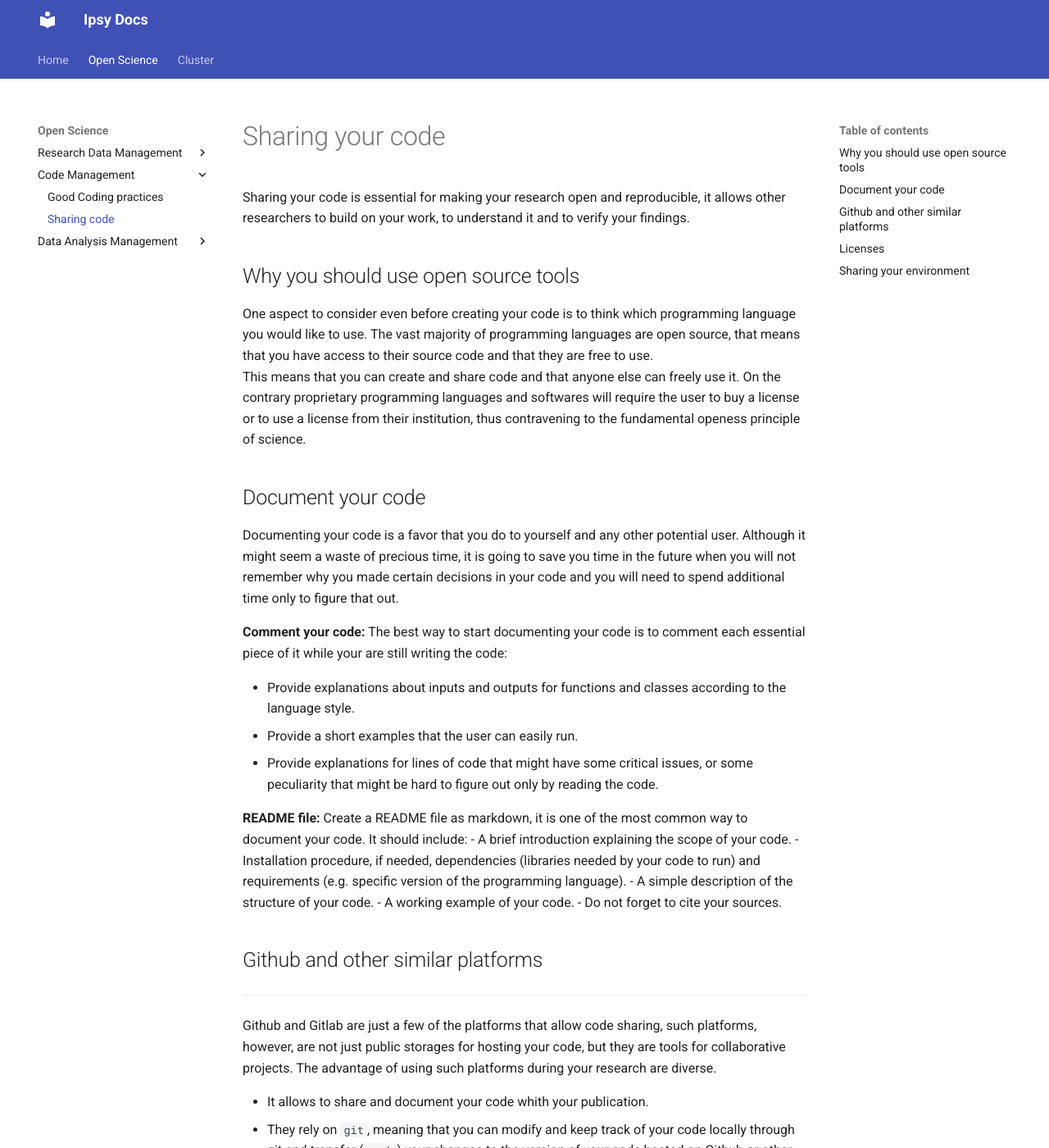
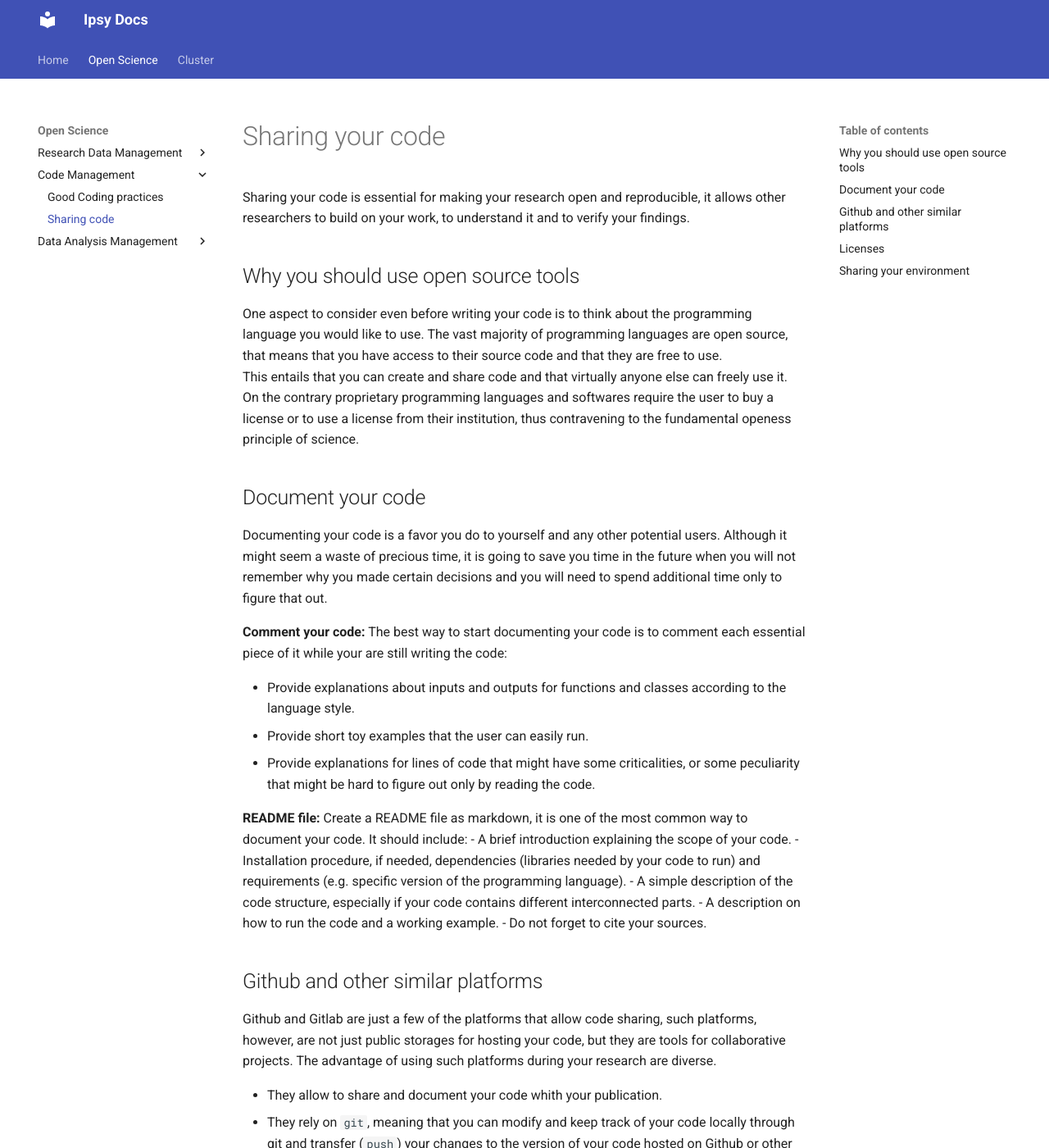
Before and after one commit to pvavra/temp-ipsy, an MkDocs documentation site: the page built from docs/open-science/code-management/sharing.md, in a window 1280 px wide and 1400 px high. Shown: the whole window at 82% size. Built offline with MkDocs 1.6.1 and Material for MkDocs 9.7.7, drawn with Linux system fonts in a browser that asks for light colours; some of the changed text lies outside the part shown.

Commit message:
Fix typos and modify Github paragraph

```diff
--- a/docs/open-science/code-management/sharing.md
+++ b/docs/open-science/code-management/sharing.md
@@ -4,37 +4,37 @@ Sharing your code is essential for making your research open and reproducible, i
 
 ## Why you should use open source tools
 
-One aspect to consider even before creating your code is to think which programming language you would like to use.
+One aspect to consider even before writing your code is to think about the programming language you would like to use.
 The vast majority of programming languages are open source, that means that you have access to their source code and that they are free to use.</b>
-This means that you can create and share code and that anyone else can freely use it. On the contrary proprietary programming languages and softwares will require the user to buy a license or to use a license from their institution, thus contravening to the fundamental openess principle of science.
+This entails that you can create and share code and that virtually anyone else can freely use it. On the contrary proprietary programming languages and softwares require the user to buy a license or to use a license from their institution, thus contravening to the fundamental openess principle of science.
 
 ## Document your code
 
-Documenting your code is a favor that you do to yourself and any other potential user. Although it might seem a waste of precious time, it is going to save you time in the future when you will not remember why you made certain decisions in your code and you will need to spend additional time only to figure that out.
+Documenting your code is a favor you do to yourself and any other potential users. Although it might seem a waste of precious time, it is going to save you time in the future when you will not remember why you made certain decisions and you will need to spend additional time only to figure that out.
 
 **Comment your code:** The best way to start documenting your code is to comment each essential piece of it while your are still writing the code:
 
 - Provide explanations about inputs and outputs for functions and classes according to the language style.
-- Provide a short examples that the user can easily run.
-- Provide explanations for lines of code that might have some critical issues, or some peculiarity that might be hard to figure out only by reading the code.
+- Provide short toy examples that the user can easily run.
+- Provide explanations for lines of code that might have some criticalities, or some peculiarity that might be hard to figure out only by reading the code.
 
 **README file:** Create a README file as markdown, it is one of the most common way to document your code. It should include:
 - A brief introduction explaining the scope of your code.
 - Installation procedure, if needed, dependencies (libraries needed by your code to run) and requirements (e.g. specific version of the programming language).
-- A simple description of the structure of your code.
-- A working example of your code.
+- A simple description of the code structure, especially if your code contains different interconnected parts.
+- A description on how to run the code and a working example.
 - Do not forget to cite your sources.
 
 ## Github and other similar platforms
-*******
+
 Github and Gitlab are just a few of the platforms that allow code sharing, such platforms, however, are not just public storages for hosting your code, but they are tools for collaborative projects. The advantage of using such platforms during your research are diverse.
 
-- It allows to share and document your code whith your publication.
+- They allow to share and document your code whith your publication.
 - They rely on `git`, meaning that you can modify and keep track of your code locally through git and transfer (`push`) your changes to the version of your code hosted on Github or other platforms.
-- It allows to easily work on the same project with your collaborators.
-- It gives you a free and safe backup for your code.
-- It allows you to have private projects that only you and your collaborators can see.
-- If your repository is public it allows other people to use your code and help you and find potential issues.
+- They allow to work easily on the same project with your collaborators.
+- They give you a free and safe backup for your code.
+- They allow you to have private projects that only you and your collaborators can access.
+- If your repository is public they allow other people to use your code and help you to find potential issues.
 
 
 ## Licenses
```
